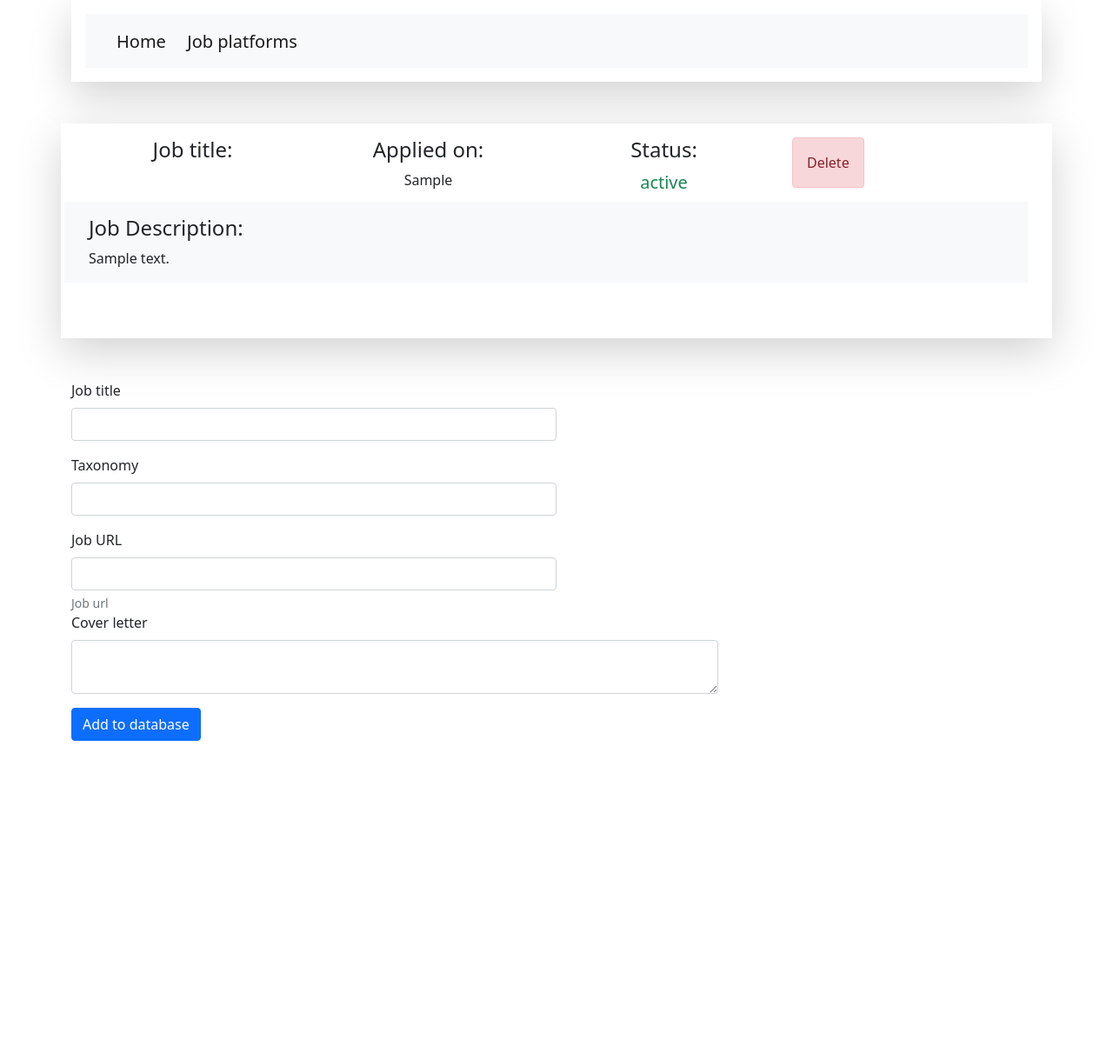
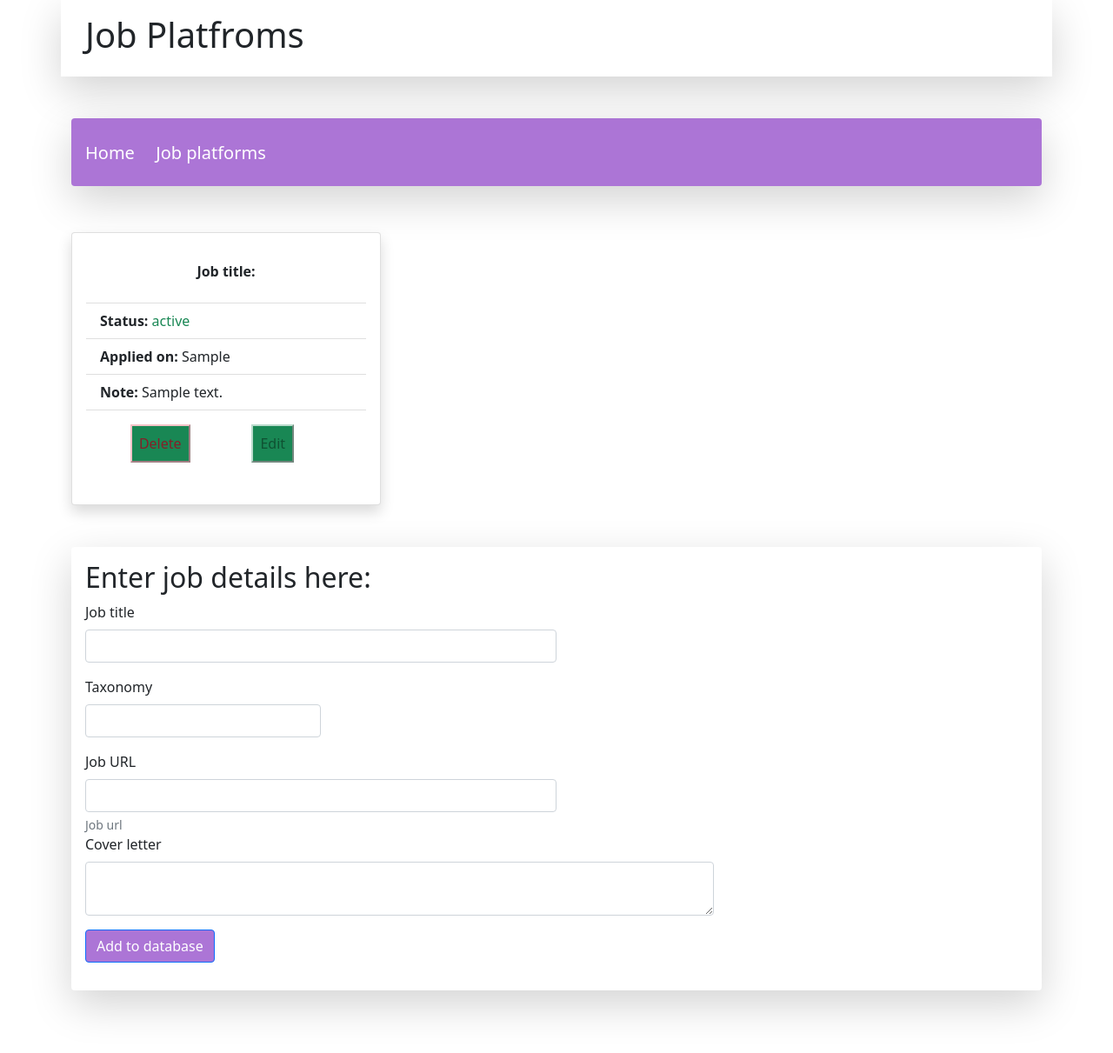
Before and after one commit to Zakaria1986/jobsearch, a PHP site: page / in a window 1280 px wide. Shown: the whole page at 87% size. Before the commit the page ends 852 px from the top, so only its background shows below. Run offline with PHP 8.4, Linux system fonts and the light colour scheme; tables that the repository leaves empty or names only in its code hold one stand-in row (values such as "Sample post"); data that the repository does not hold is empty.

Commit message:
updated ui design, fixed broken link bugs with css sytle.css conneting to pages

```diff
--- /dev/null
+++ b/css/style.css
@@ -0,0 +1,15 @@
+.row-background {
+    background-color: #931fc582 !important;
+}
+
+.bg-clr,
+.card-body a,
+.row input.btn-primary {
+    background-color: #802bc1a6;
+}
+
+nav.bg-clr a,
+.card-body a,
+.row input.btn-primary {
+    color: #fff !important;
+}
--- a/entryForm/entryform.php
+++ b/entryForm/entryform.php
@@ -1,17 +1,18 @@
 
-<div class="container">
+<div class="mt-10 shadow-lg p-3 mb-5 bg-body rounded">
   <!-- Content here -->
-  <div class="row">
+  <div class="row justify-content-md-center">
+    <h2>Enter job details here:</h2>
+    </div>
 
-    </div>
-  <div class="row ">
+  <div class="row justify-content-md-center">
         <form action="inc/insertinto.php" method="POST">
             <div class="mb-3 col-6">
                 <label for="exampleInputEmail1" class="form-label">Job title</label>
                 <input type="text" name='job_title' class="form-control" id="exampleInputEmail1" aria-describedby="enter email address">
                 <div id="emailHelp" class="form-text"></div>
             </div>
-            <div class="mb-3 col-6">
+            <div class="mb-3 col-3">
                 <label for="taxChoice" class="form-label">Taxonomy</label>
                 <input list="status" name="status" class="form-control" id="taxChoice" aria-describedby="Satus application in">
                 <datalist id="status">
--- a/entryForm/recruitEntryForm.php
+++ b/entryForm/recruitEntryForm.php
@@ -2,7 +2,7 @@
 
 <!-- This goes into recruite.php -->
 
-<div class="container">
+<div class="container shadow-lg p-3 mb-5 bg-body rounded"">
   <!-- Content here -->
   <div class="row">
         <h2>Enter recruiters details here: </h2>
--- a/entryForm/recruiters.php
+++ b/entryForm/recruiters.php
@@ -11,10 +11,10 @@
   <!-- Content here -->
 </div>
     <br>
-<div class="container">
+<div class="container bg-body">
   <!-- Content here -->
 
-           <div class="row  alert-secondary">
+           <div class="row row-background p-2 text-dark bg-opacity-5">
                 <?php
                 RecruitFetchResult();
                 ?>
--- a/inc/delete.php
+++ b/inc/delete.php
@@ -1,12 +1,10 @@
 <?php
 
-$delete_by_id;
+// $delete_by_id;
 
 if(isset($_GET['delete'])){
     $delete_by_id = $_GET["delete_by_id"];
     deletedRecord($delete_by_id);
-
-
 }
 
 function deletedRecord($id){
--- a/inc/insertinto.php
+++ b/inc/insertinto.php
@@ -1,5 +1,5 @@
-<?php include("../dbcon/dbcon.php"); ?>
-<?php
+<?php include("../dbcon/dbcon.php");
+
 
 if ($_SERVER['REQUEST_METHOD'] === 'POST') {
     if(isset($_POST['submit'])){
--- a/inc/recrinsert.php
+++ b/inc/recrinsert.php
@@ -1,9 +1,6 @@
 
 <?php include("../dbcon/dbcon.php");
 
-
-?>
-<?php
 
 if ($_SERVER['REQUEST_METHOD'] === 'POST') {
 
--- a/inc/select.php
+++ b/inc/select.php
@@ -1,42 +1,47 @@
 <?php
+
 function fetchResult(){
     global $link;
     $query = "SELECT * FROM cover_letters";
     $result = $link->query($query);
 //   echo var_dump($result->num_rows);
+
+echo ' <div class="row">';
+
 if($result->num_rows > 0):
     while($rows = $result->fetch_assoc()): ?>
+    <div class="col-md-4 ">
+        <div class="card shadow p-3 mb-5 bg-body rounded" style=" margin: 0.3rem 0">
 
-    <div class='row shadow-lg p-3 mb-5 bg-body '>
-        <div class="row text text-center">
-                <div class="col align-middle">
-                    <h4>Job title:</h4>  <a target="_blank" href="<?php echo $rows['url']; ?>"><h6><?php echo $rows['Job_title'];  ?></h6></a>
+            <div class="card-body text-center">
+                <strong class="fs-6 card-title ">Job title:  </strong>
+                <p class=" card-title">
+                     <a target="_blank" href="<?php echo $rows['url']; ?>">
+                        <?php echo $rows['Job_title'];  ?></a>
+                </p>
                </div>
-                <br><br>
-                <div class="col">
-                    <h4 class='align-middle'> Applied on:</h4>  <?php echo $rows['created']; ?>
+            <ul class="list-group list-group-flush">
+                <li class="list-group-item"> <strong class=" card-title" > Status:</strong> <span class='fs-8 text-success'><?php echo $rows['status']; ?></span> </li>
+                <li class="list-group-item">  <strong class="card-title">Applied on: </strong>  <?php echo $rows['created']; ?></li>
+                <li class="list-group-item">  <strong class=" card-title">Note:</strong> <?php echo $rows['description']; ?></li>
+        </ul>
+
+            <div class="card-body row justify-content-evenly">
+                                <div class="col-4">
+                                    <form class='align-items-end ' action="inc/delete.php" method="GET">
+                                        <input type="hidden" name="delete_by_id" value='<?php echo $rows['id']; ?>'>
+                                        <input class="alert-danger d-flex align-items-right bg-success p-2" style="--bs-bg-opacity: .10;" role="alert"  type="submit" name='delete' value='Delete'>
+                                    </form>
+                                </div>
+                                <div class="col-4">
+                                    <form class='align-items-end ' action="inc/update.php" method="GET">
+                                        <input type="hidden" name="update_by_id" value='<?php echo $rows['id']; ?>'>
+                                        <input class="alert-success d-flex align-items-right bg-success p-2" style="--bs-bg-opacity: .10;" role="alert"  type="submit" name="update" value="Edit">
+                                    </form>
+                                </div>
                     </div>
 
-                <div class="col">
-                    <h4> Status:</h4> <span class='fs-5 text-success'><?php echo $rows['status']; ?></span>
-                </div>
-                <!-- This is a danger Zone -->
-                        <div class="col-md-3 text-right" class="alert alert-danger d-flex " role="alert">
-                            <form action="inc/delete.php" method="GET">
-                                <input type="hidden" name="delete_by_id" value='<?php echo $rows['id']; ?>'>
-                                <input class="alert alert-danger d-flex align-items-right" role="alert"  type="submit" name='delete' value='Delete'>
-                            </form>
 
-                        </div>
-                        <!-- Ends -->
-        </div>
-         <br>
-        <div class="shadow-none p-3 mb-5 bg-light row">
-            <div class="col">
-                <h4>Job Description:</h4>
-                <?php echo $rows['description']; ?>
-
-            </div>
         </div>
     </div>
 
@@ -46,6 +51,11 @@ function fetchResult(){
     // $link->free();
     // $link->close();
 }
+echo '</div>';
+
+?>
+
+<?php
 
     function RecruitFetchResult(){
         global $link;
@@ -55,13 +65,11 @@ function RecruitFetchResult(){
     if($result->num_rows > 0):
         while($rows = $result->fetch_assoc()): ?>
 
-     <div class="card text-center  " style="width: 18rem; margin: 1rem;" >
-
+        <div class="card text-center shadow-lg p-3 mb-5 bg-body rounded"  style="width: 18rem; margin: 1rem;" >
                         <div class="card-body ">
-
                             <h5 class="card-title card-header" style="margin: 1rem;"><?php echo $rows['name'];  ?></h5>
                             <p class="card-text"><?php echo $rows['comments']; ?>.</p>
-                        <a target="_blank" href="<?php echo $rows['web_site']; ?>" class="btn btn-primary">visit the job site</a>
+                            <a target="_blank" href="<?php echo $rows['web_site']; ?>" class="btn bg-clr p-2 text-white" style="--bs-bg-opacity: .10;">Visit job site</a>
                         </div>
         </div>
     <?php
@@ -71,7 +79,6 @@ function RecruitFetchResult(){
     }
 
 ?>
-
 
 <?php
 
@@ -91,9 +98,4 @@ function taxonomyResult(){
     }
 
 
-
-
-
-
-
 ?>
--- a/index.php
+++ b/index.php
@@ -4,8 +4,9 @@
   include_once("inc/delete.php");
   require_once 'pagesections/header.php';
   ?>
+      <div class="row shadow-lg p-3 mb-5 bg-body position-static"><h1 class="position-relative">Job Platfroms</h1></div>
+    <?php
 
-    <?php
     include('nav.php');
     // as the names suggest, it fetches the database data stored in the database
     fetchResult();
--- a/nav.php
+++ b/nav.php
@@ -16,20 +16,17 @@
                       $recruits = '#';
                       break ;
 
+                     default:
+                        $index = "../index.php#";
+                        $recruits = "../entryForm/recruiters.php";
+                        break ;
+
                     }
 ?>
 
-<div class="container">
-    <div class="row row shadow-lg p-3 mb-5 bg-body position-static">
-  <nav class="navbar navbar-expand-lg navbar-light bg-light">
-    <div class="container-fluid">
+<nav class="navbar navbar-expand-lg navbar-light bg-clr shadow-lg p-3 mb-5  rounded">
      <h2>
-         <!-- <a class="navbar-brand" href="../index.php#">Home</a>  -->
-
-         <a class="navbar-brand" href="<?php echo  $index;  ?>">Home</a>
-         <a class="navbar-brand" href="<?php echo  $recruits;  ?>">Job platforms</a>
+     <a class="navbar-brand" href="<?=!empty($basename) ? $index : 'index.php';?>">Home</a>
+         <a class="navbar-brand" href="<?= !empty($basename) ? $recruits : "entryForm/recruiters.php" ; ?>">Job platforms</a>
      </h2>
-    </div>
   </nav>
-  </div>
-</div>
--- a/pagesections/footer.php
+++ b/pagesections/footer.php
@@ -0,0 +1,2 @@
+</body>
+</html>
--- a/pagesections/header.php
+++ b/pagesections/header.php
@@ -1,4 +1,3 @@
-
 
 <!DOCTYPE HTML>
 <html>
@@ -7,7 +6,7 @@
     <title>App</title>
     <meta name="viewport" content="width=device-width, initial-scale=1" />
     <script charset="utf-8" src="js/app.js"></script>
-    <link rel="stylesheet" href="css/app.css" />
+    <link rel="stylesheet" href="<?= (basename($_SERVER['REQUEST_URI'])==='index.php')? 'css/style.css' : '../css/style.css' ?>" />
     <link href="https://cdn.jsdelivr.net/npm/bootstrap@5.0.2/dist/css/bootstrap.min.css" rel="stylesheet" integrity="sha384-EVSTQN3/azprG1Anm3QDgpJLIm9Nao0Yz1ztcQTwFspd3yD65VohhpuuCOmLASjC" crossorigin="anonymous">
     <script src="https://ajax.googleapis.com/ajax/libs/jquery/3.6.4/jquery.min.js"></script>
 </head>
```
Also changed, not shown: inc/backup/fetchresult().php (added, +48 -0 lines), inc/backup/testing.php (added, +96 -0 lines), inc/update.php (added, +71 -0 lines), inc/updaterecord.php (added, +36 -0 lines), README.md. Lines whose indentation alone changed are shown as unchanged.
